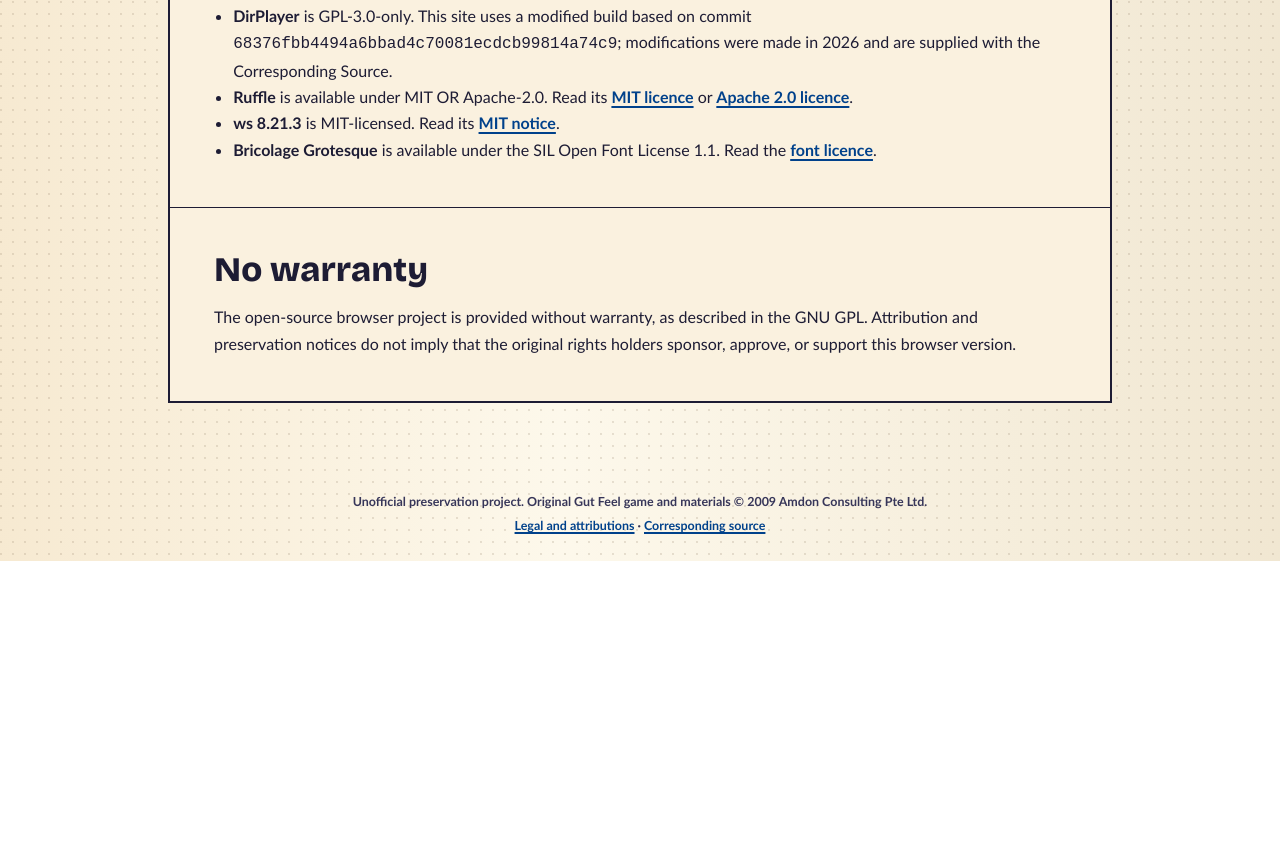
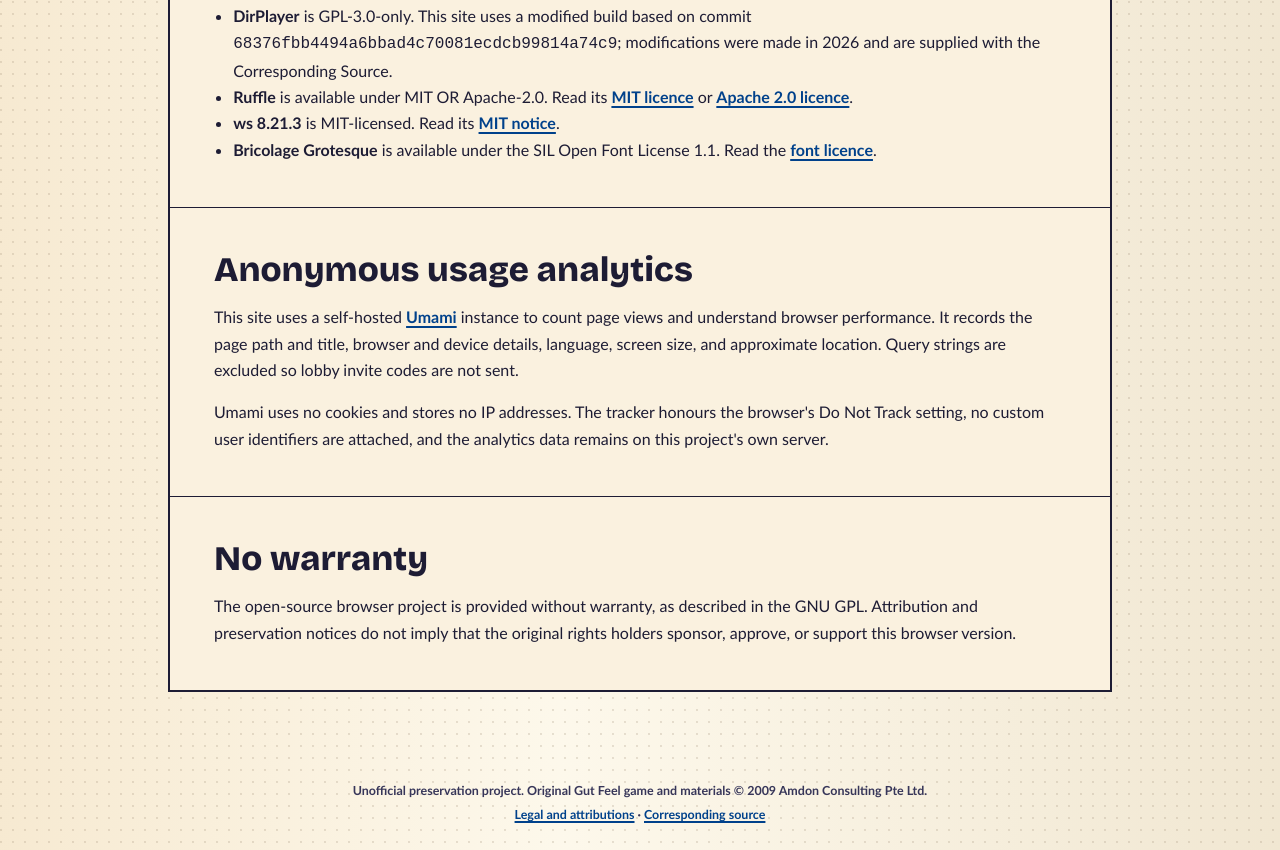
Before and after one commit to pyraxo/gutfeel, a website: page web/public/legal.html in a window 1280 px wide. Shown: the part 1547-2397 px from the top of the page. Before the commit the page ends 2108 px from the top, so only its background shows below. Drawn offline with Linux system fonts and the light colour scheme.

Commit message:
Add privacy-limited Umami analytics

```diff
--- a/web/public/legal.html
+++ b/web/public/legal.html
@@ -25,6 +25,7 @@
   <link rel="stylesheet" href="shell.css">
   <link rel="stylesheet" href="editorial.css">
   <link rel="stylesheet" href="legal.css">
+  <script defer src="https://umami.atzy.dev/telemetry.js" data-website-id="ef4896c2-f3f9-4bcd-a67c-eb5d322ef9d4" data-domains="gutfeel.atzy.dev" data-exclude-search="true" data-do-not-track="true" data-performance="true"></script>
 </head>
 <body class="editorial-page legal-page">
   <a class="skip-link" href="#main-content">Skip to legal notices</a>
@@ -70,6 +71,12 @@
         </ul>
       </section>
 
+      <section class="legal-card legal-card--wide" aria-labelledby="analytics">
+        <h2 id="analytics">Anonymous usage analytics</h2>
+        <p>This site uses a self-hosted <a href="https://umami.is/">Umami</a> instance to count page views and understand browser performance. It records the page path and title, browser and device details, language, screen size, and approximate location. Query strings are excluded so lobby invite codes are not sent.</p>
+        <p>Umami uses no cookies and stores no IP addresses. The tracker honours the browser's Do Not Track setting, no custom user identifiers are attached, and the analytics data remains on this project's own server.</p>
+      </section>
+
       <section class="legal-card legal-card--wide" aria-labelledby="warranty">
         <h2 id="warranty">No warranty</h2>
         <p>The open-source browser project is provided without warranty, as described in the GNU GPL. Attribution and preservation notices do not imply that the original rights holders sponsor, approve, or support this browser version.</p>
```
Also changed, not shown: tests/editorial-pages.test.mjs (+13 -0 lines), web/public/about.html (+1 -0 lines), web/public/index.html (+1 -0 lines), web/public/report.html (+1 -0 lines), web/public/technical.html (+1 -0 lines).
